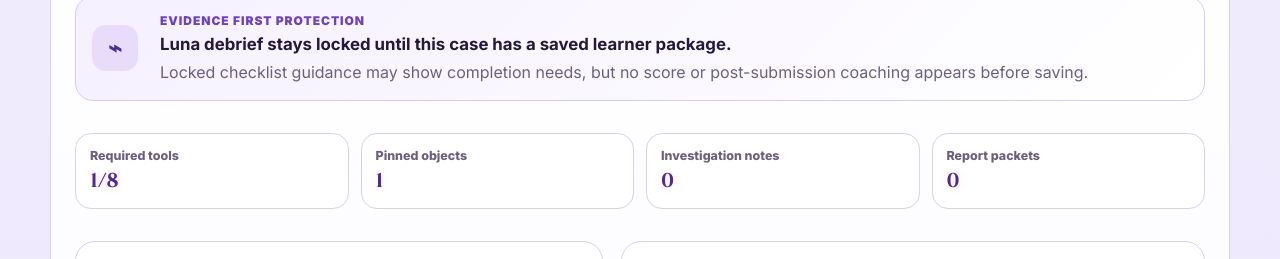
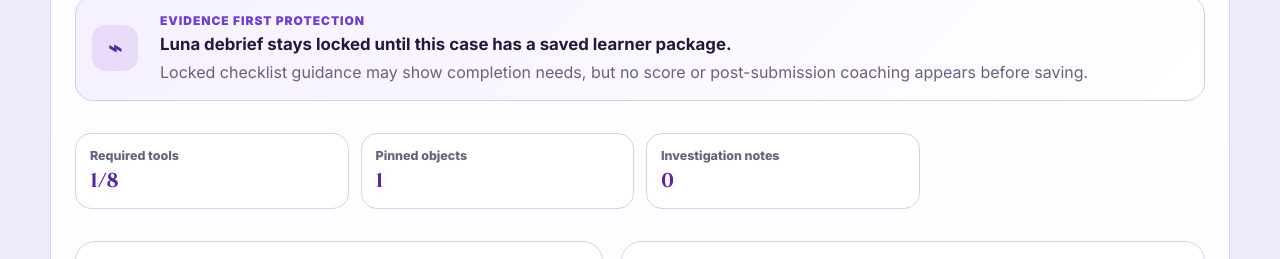
Before and after one commit to iamre2024-debug/fraud-Academy-v1, a React (Vite) app: page / in a window 1280 px wide. Shown: the part 4200-4459 px from the top of the page. Built offline with nearby package versions, Linux system fonts and the light colour scheme.

Commit message:
Remove Case Report workflow

```diff
--- a/src/SubmitDecisionPanel.jsx
+++ b/src/SubmitDecisionPanel.jsx
@@ -62,7 +62,6 @@ export default function SubmitDecisionPanel({
         <article><span>Required tools</span><strong>{packageStatus.reviewedRequired}/{packageStatus.totalRequired}</strong></article>
         <article><span>Pinned objects</span><strong>{tray.length}</strong></article>
         <article><span>Investigation notes</span><strong>{notes.length}</strong></article>
-        <article><span>Report packets</span><strong>{packageStatus.reportPacketCount}</strong></article>
       </section>
 
       <div className="decision-v1-workspace">
```
